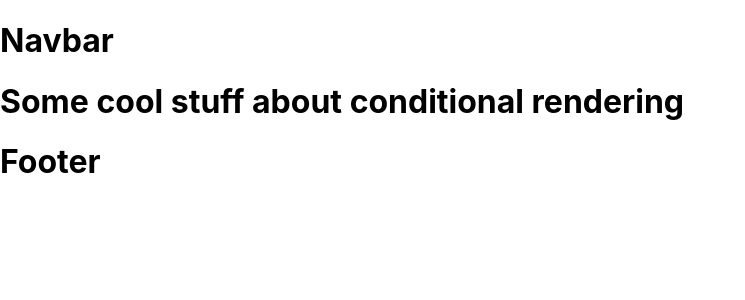
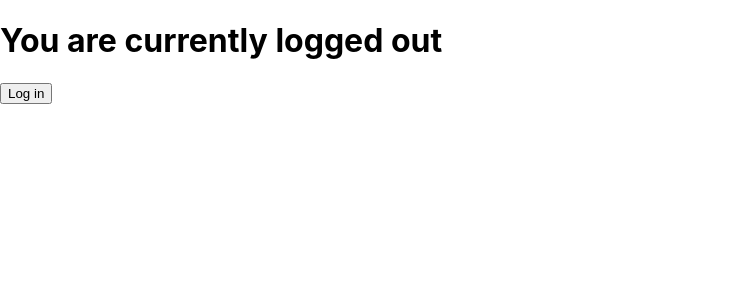
Before and after one commit to schwarro/scrimba, a React (Create React App) app in the folder practice/: page / in a window 1280 px wide. Shown: the top 300 px of the page, without its empty margins (0-745 px from the left). Built offline with nearby package versions, Linux system fonts and the light colour scheme.

Commit message:
react conditional render practice

```diff
--- a/practice/src/App.js
+++ b/practice/src/App.js
@@ -1,35 +1,49 @@
 import React, {Component} from "react"
-import Conditional from "./Conditional"
-import Header from "./Header"
-import Footer from "./Footer"
+/*
+Given a stateless functional component:
+1. Follow the steps necessary to add state to it,
+2. Have state keep track of whether the user is logged in or not
+3. Add a button that logs the user in/out
+    a. extra challenge - make the button display "log in" if they're not logged in and "log out" if they are
+4. Display text that says "Logged in" if the user is logged in, or "Logged out" if they're not.
+*/
 
 class App extends Component {
     constructor() {
       super()
       this.state = {
-            isLoading: true
+        isLoggedIn: false
       }
+      this.handleClick = this.handleClick.bind(this)
     }
 
-    componentDidMount() {
-        setTimeout(() => {
-            this.setState({
-                isLoading: false
+    handleClick() {
+      this.setState(prevState => {
+        return {
+          isLoggedIn : !prevState.isLoggedIn
+        }
       })
-        }, 1500)
     }
 
     render() {
+
+      let wordDisplay
+      let buttonDisplay
+
+      this.state.isLoggedIn ? wordDisplay = "in" : wordDisplay = "out"
+
+      this.state.isLoggedIn ? buttonDisplay = "out" : buttonDisplay = "in"
+
       return (
           <div>
-                <Header />
-                {this.state.isLoading ?
-                <h1>Loading...</h1> :
-                <Conditional />}
-                <Footer />
+              <h1>You are currently logged {wordDisplay}</h1>
+              <button onClick={this.handleClick}>
+                Log {buttonDisplay}
+              </button>
           </div>
       )
     }
+
 }
 
 export default App
```
Lines whose indentation alone changed are shown as unchanged.
